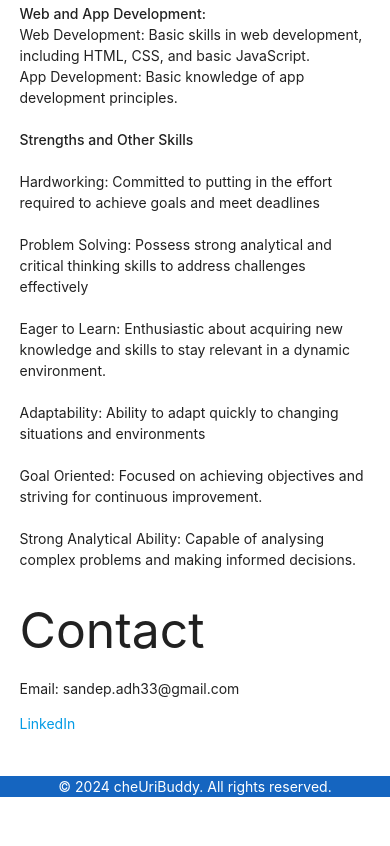
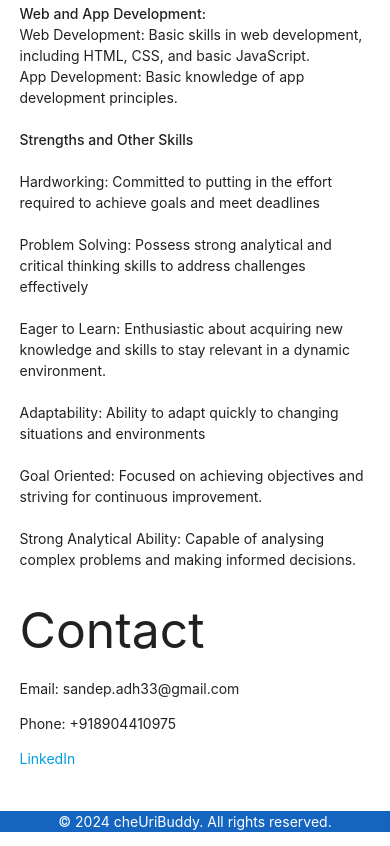
Before and after one commit to cheUriBuddy/cheUriBuddy.github.io, a plain HTML site: page index.html in a window 390 px wide. Shown: the part 932-1778 px from the top of the page. Before the commit the page ends 1743 px from the top, so only its background shows below. Drawn offline with nearby package versions, Linux system fonts and the light colour scheme.

Commit message:
Update index.html
adde dphone number

```diff
--- a/index.html
+++ b/index.html
@@ -85,6 +85,7 @@
 
                 <h2>Contact</h2>
                 <p>Email: sandep.adh33@gmail.com</p>
+                <p>Phone: +918904410975</p>
                 <p><a href="https://www.linkedin.com/in/sandeep-adhikari-00546783/" target="_blank">LinkedIn</a></p>
 
         </section>
```
